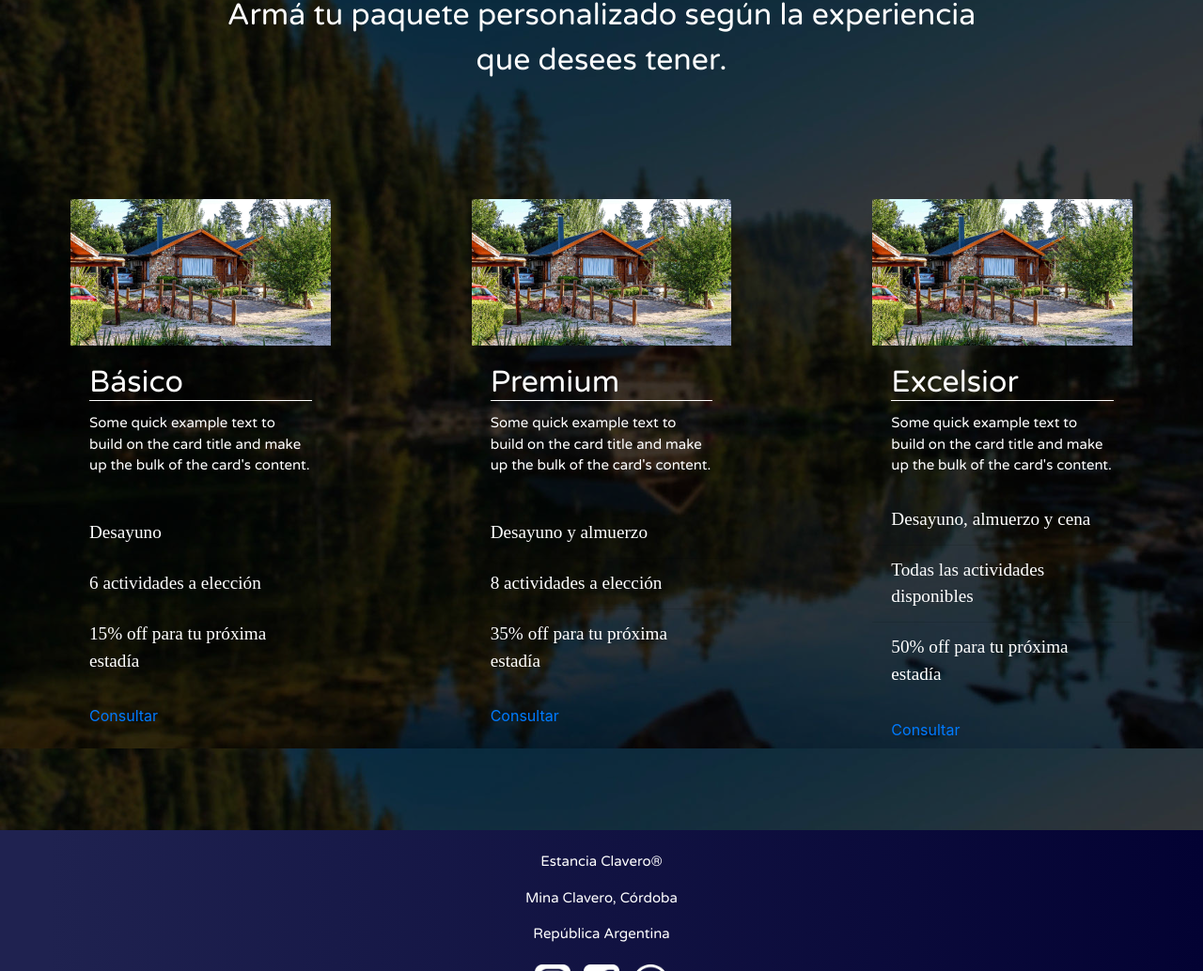
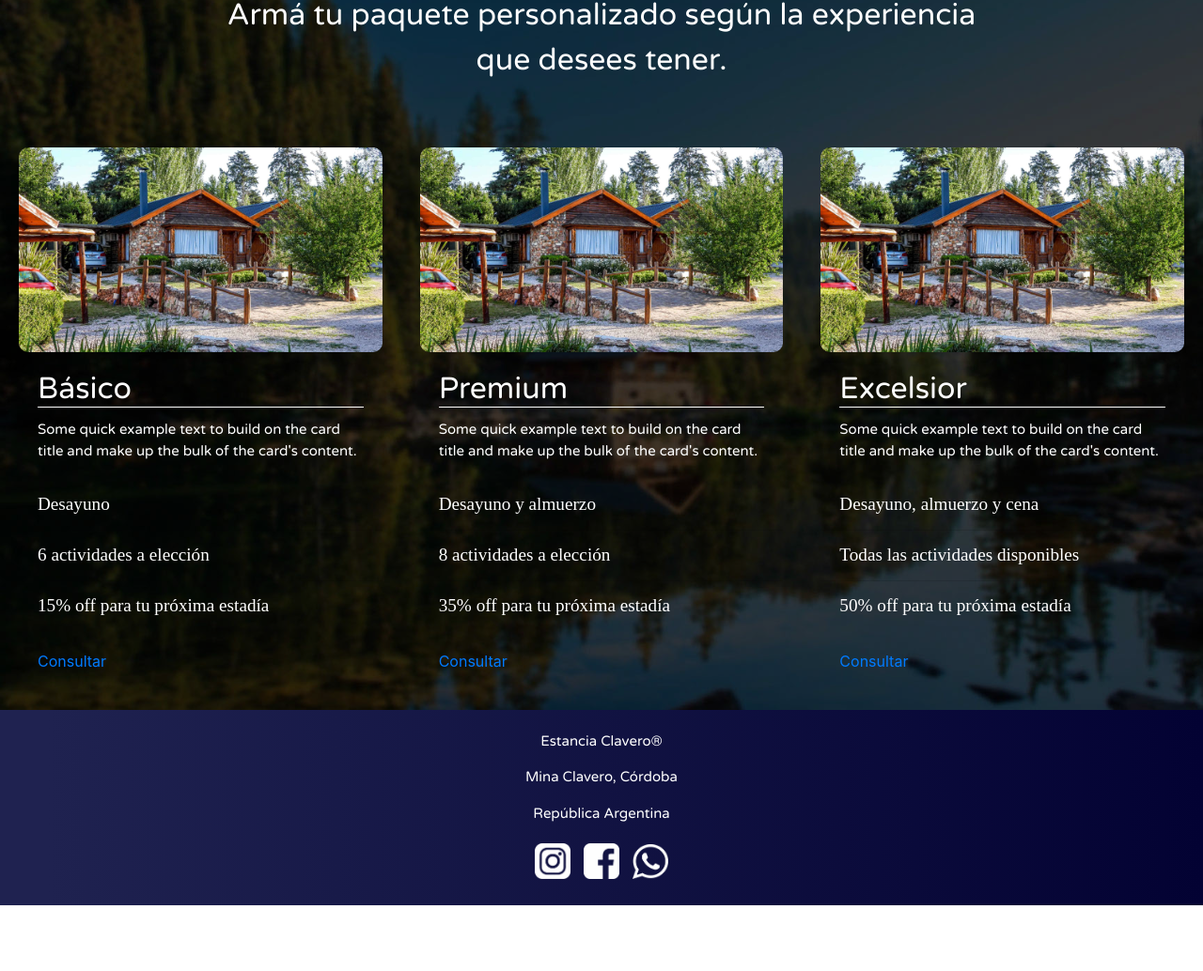
Before and after one commit to neguma/estancia_clavero, a website: page pages/paquetes.html in a window 1280 px wide. Shown: the part 905-1939 px from the top of the page at 94% size. After the commit the page ends 1869 px from the top, so only its background shows below. Drawn offline with nearby package versions, Linux system fonts and the light colour scheme.

Commit message:
paquetes10

```diff
--- a/scss/_paquetes.scss
+++ b/scss/_paquetes.scss
@@ -12,13 +12,13 @@
         font-style: normal;
     }
     .card {
-        padding: 25px;
-        margin: 50px;
+        padding: 20px;
+        margin: auto;
         border-radius: 0px;
         background-color: transparent;
         border: none;
         .card-body {
-            border-radius: 150px;
+            border-radius: 10px;
             .card-title {
                 font-size: 2em;
                 border-bottom: 1px solid #fff;
@@ -28,13 +28,13 @@
             background-color: transparent;
             font-size: 1.2em;
         }
+        img {
+            border-radius: 10px;
+        }
     }
     .card:hover {
-        background-color: yellow;
+        background-color: $bg-Black;
         border-radius: 10px;
-        li {
-            text-decoration: none;
-        }
     }
 }
 
```
Also changed, not shown: css/style.css.
